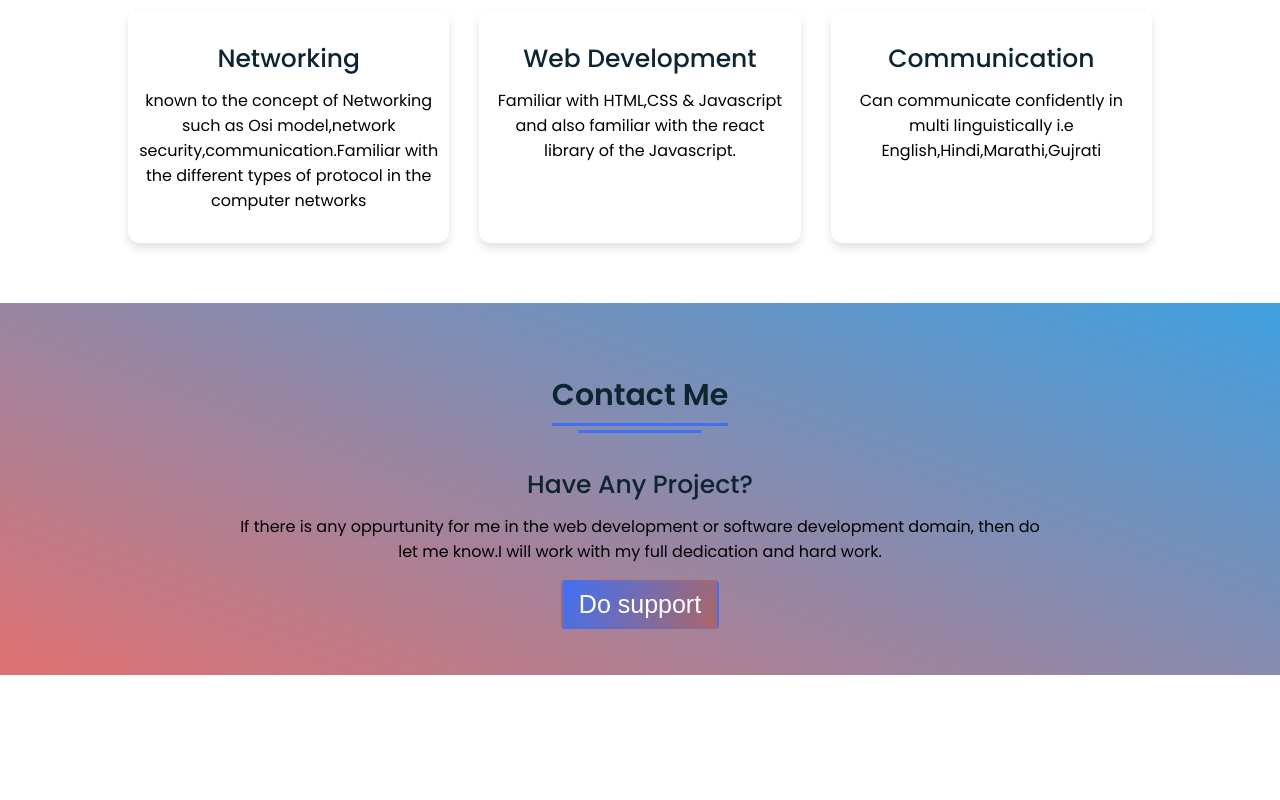
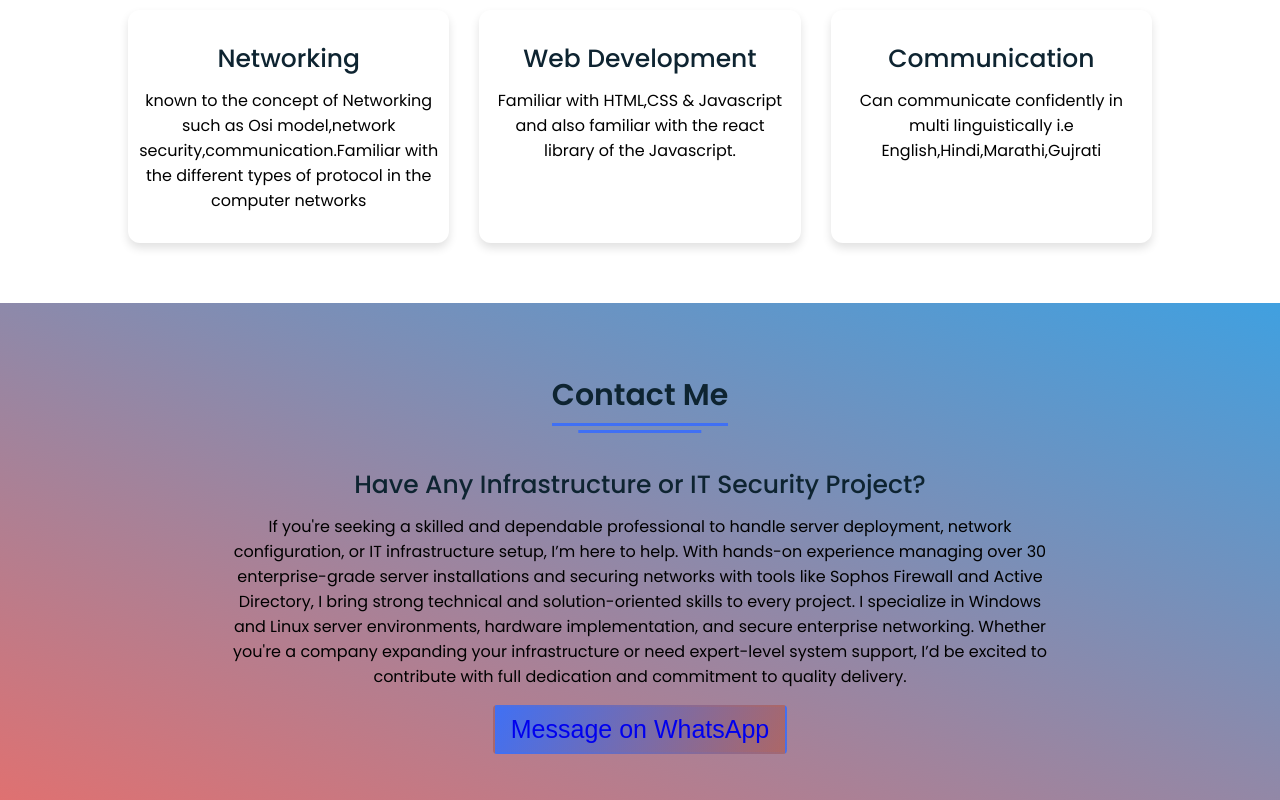
Before and after one commit to guddetushar2161/guddetushar2161.github.io, a plain HTML site: page index.html in a window 1280 px wide. Shown: the part 2865-3665 px from the top of the page. Before the commit the page ends 3540 px from the top, so only its background shows below. Drawn offline with Linux system fonts and the light colour scheme.

Commit message:
Update index.html

```diff
--- a/index.html
+++ b/index.html
@@ -671,11 +671,21 @@ footer .text span a:hover{
     <div class="content">
       <div class="title"><span>Contact Me</span></div>
       <div class="text">
-        <div class="topic">Have Any Project?</div>
-        <p>If there is any oppurtunity for me in the web development or software development domain, then do let me know.I will work with my full dedication and hard work.</p>
+        <div class="topic">Have Any Infrastructure or IT Security Project?</div>
+          <p>
+             If you're seeking a skilled and dependable professional to handle server deployment, network configuration, or
+		  IT infrastructure setup, I’m here to help. With hands-on experience managing over 30 enterprise-grade server
+		  installations and securing networks with tools like Sophos Firewall and Active Directory, I bring strong technical
+		  and solution-oriented skills to every project. I specialize in Windows and Linux server environments, hardware
+		  implementation, and secure enterprise networking. Whether you're a company expanding your infrastructure or need expert-level
+		  system support, I’d be excited to contribute with full dedication and commitment to quality delivery.
+          </p>
         <div class="button">
-          <button>Do support</button>
-        </div>
+        <button>
+          <a href="https://wa.me/919579244640?text=Hi%20Tushar%2C%20I%27d%20like%20to%20connect%20regarding%20an%20IT%20project" target="_blank">
+             Message on WhatsApp
+          </a>
+        </button>
       </div>
     </div>
   </section>
```
